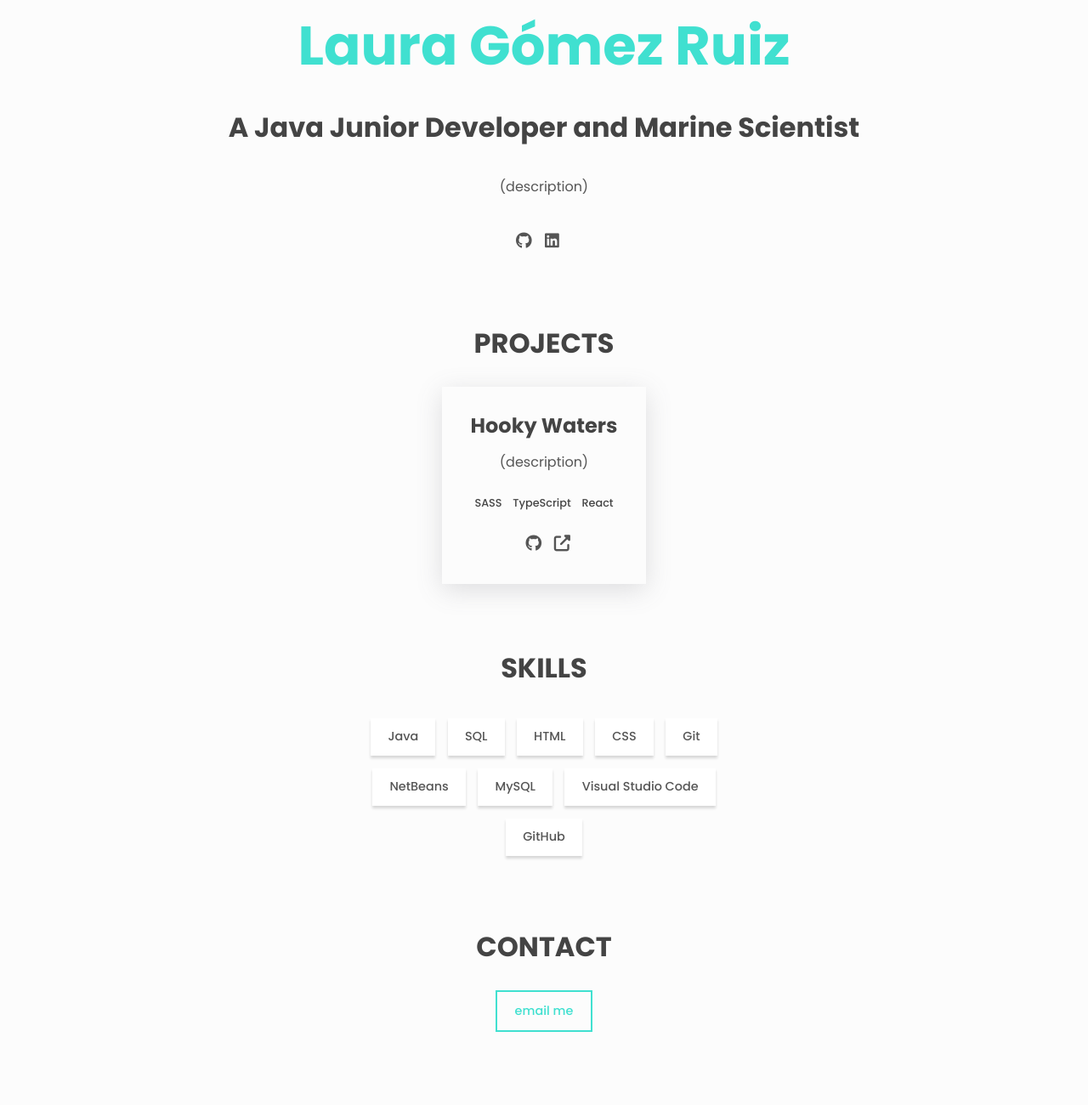
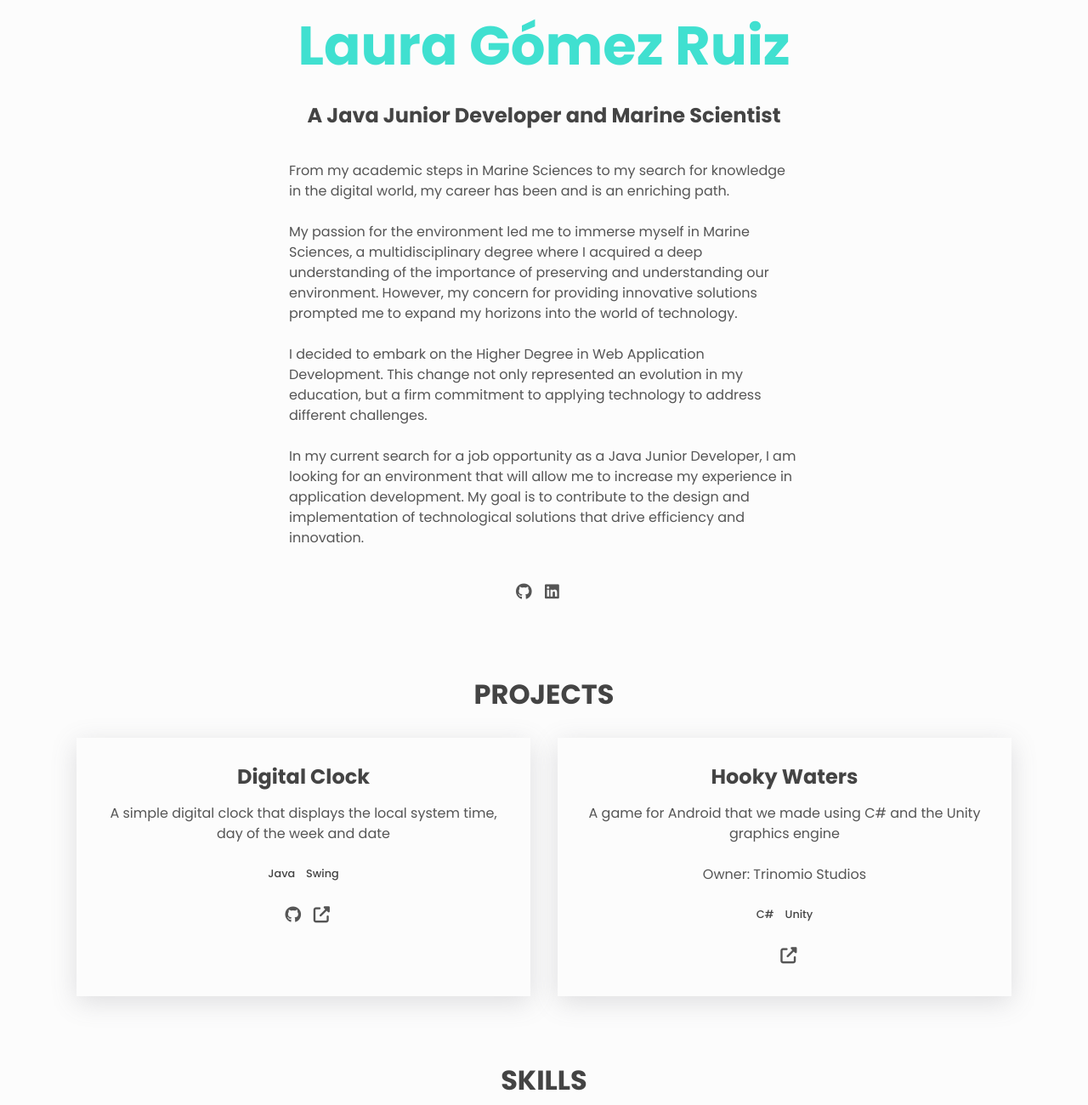
Before and after one commit to lgomezruiz/Portfolio, a plain HTML site: page index.html in a window 1280 px wide. Shown: the part 160-1460 px from the top of the page at 85% size. Drawn offline with Linux system fonts and the light colour scheme.

Commit message:
Added two projects

```diff
--- a/index.html
+++ b/index.html
@@ -56,9 +56,16 @@
       <!-- About -->
       <div class="about center">
         <h1><span class="about__name">Laura Gómez Ruiz</span></h1>
-        <h2 class="about__role">A Java Junior Developer and Marine Scientist</h2>
+        <h3 class="about__role">A Java Junior Developer and Marine Scientist</h3>
         <p class="about__desc">
-          (description)
+          From my academic steps in Marine Sciences to my search for knowledge in the digital world, my career has been and is an enriching path.
+          <br></br>
+          My passion for the environment led me to immerse myself in Marine Sciences, a multidisciplinary degree where I acquired a deep understanding of the importance of preserving and understanding our environment. However, my concern for providing innovative solutions prompted me to expand my horizons into the world of technology.
+          <br></br>
+          I decided to embark on the Higher Degree in Web Application Development. This change not only represented an evolution in my education, but a firm commitment to applying technology to address different challenges.
+          <br></br>
+          In my current search for a job opportunity as a Java Junior Developer, I am looking for an environment that will allow me to increase my experience in application development. My goal is to contribute to the design and implementation of technological solutions that drive efficiency and innovation.
+
         </p>
 
         <div class="about__contact center">
@@ -89,26 +96,27 @@
         <h2 class="section__title">Projects</h2>
 
         <div class="projects__grid">
+
+          <!--DIGITAL CLOCK -->
           <div class="project">
-            <h3>Hooky Waters</h3>
+            <h3>Digital Clock</h3>
             <p class="project__description">
-              (description)
+              A simple digital clock that displays the local system time, day of the week and date
             </p>
             <ul class="project__stack">
-              <li class="project__stack-item">SASS</li>
-              <li class="project__stack-item">TypeScript</li>
-              <li class="project__stack-item">React</li>
+              <li class="project__stack-item">Java</li>
+              <li class="project__stack-item">Swing</li>
             </ul>
 
             <a
-              href="https://github.com"
+              href="https://github.com/lgomezruiz/Digital-Clock"
               aria-label="source code"
               class="link link--icon"
             >
               <i aria-hidden="true" class="fab fa-github"></i>
             </a>
             <a
-              href="https://example.com"
+              href="https://github.com/lgomezruiz/Digital-Clock/blob/master/dist/DigitalClock.jar"
               aria-label="live preview"
               class="link link--icon"
             >
@@ -116,35 +124,39 @@
             </a>
           </div>
 
-          <!-- <div class="project">
-            <h3>Project 2</h3>
+          <!-- HOOKY WATERS -->
+          <div class="project">
+
+            <h3>Hooky Waters</h3>
             <p class="project__description">
-              Ipsum accusamus ea excepturi aliquid eligendi amet. Explicabo
-              sapiente debitis labore sed ipsam Mollitia repellat illum quod
-              unde beatae Quis
+              A game for Android that we made using C# and the Unity graphics engine
+              <br></br>
+              Owner: Trinomio Studios
             </p>
             <ul class="project__stack">
-              <li class="project__stack-item">SASS</li>
-              <li class="project__stack-item">TypeScript</li>
-              <li class="project__stack-item">React</li>
+              <li class="project__stack-item">C#</li>
+              <li class="project__stack-item">Unity</li>
             </ul>
 
-            <a
+            <!--<a
               href="https://github.com"
               aria-label="source code"
               class="link link--icon"
             >
               <i aria-hidden="true" class="fab fa-github"></i>
-            </a>
+            </a> -->
             <a
-              href="https://example.com"
+              href="https://trinomiostudios.itch.io/hooky-waters-webgl"
               aria-label="live preview"
               class="link link--icon"
             >
               <i aria-hidden="true" class="fas fa-external-link-alt"></i>
             </a>
+
           </div>
 
+
+          <!--
           <div class="project">
             <h3>Project 3</h3>
             <p class="project__description">
--- a/styles.css
+++ b/styles.css
@@ -411,4 +411,6 @@ main {
   .scroll-container {
     display: none;
   }
+
+
 }
```
Also changed, not shown: img/hookywaters.JPG (added).
